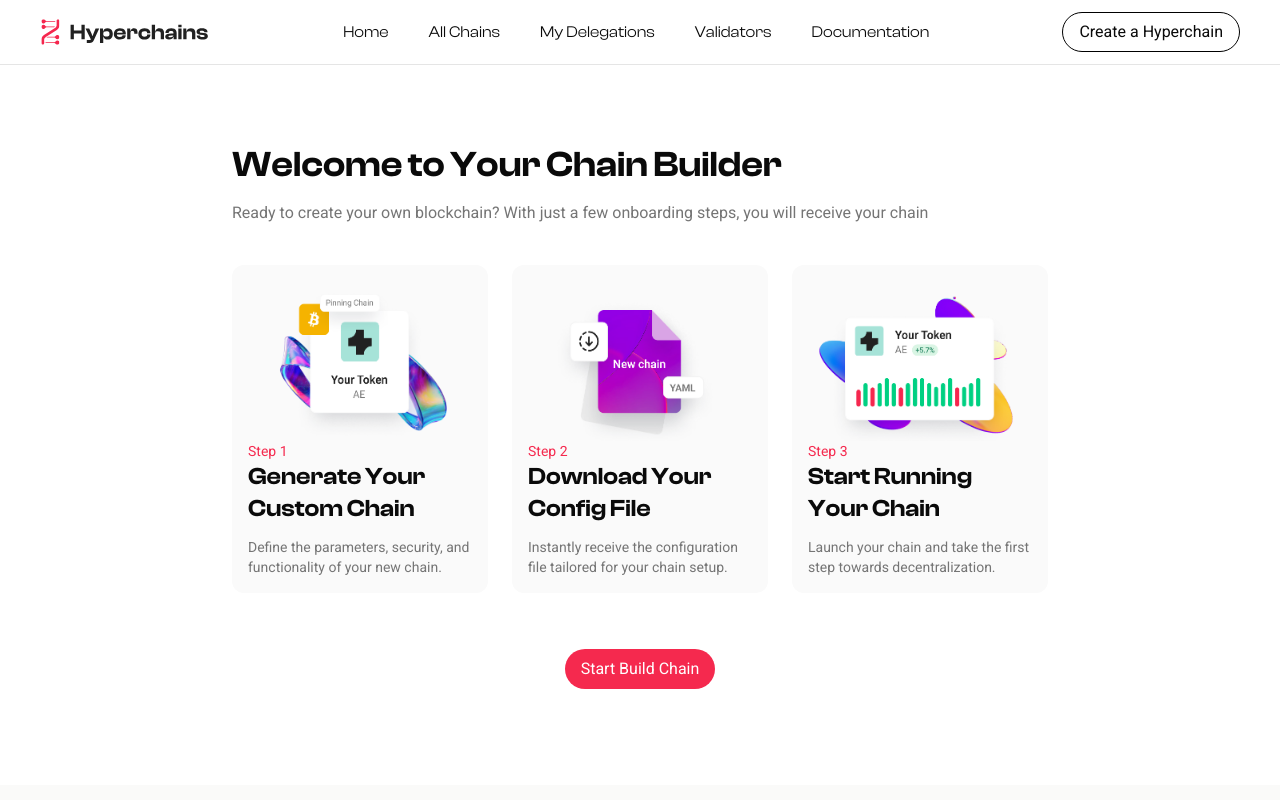
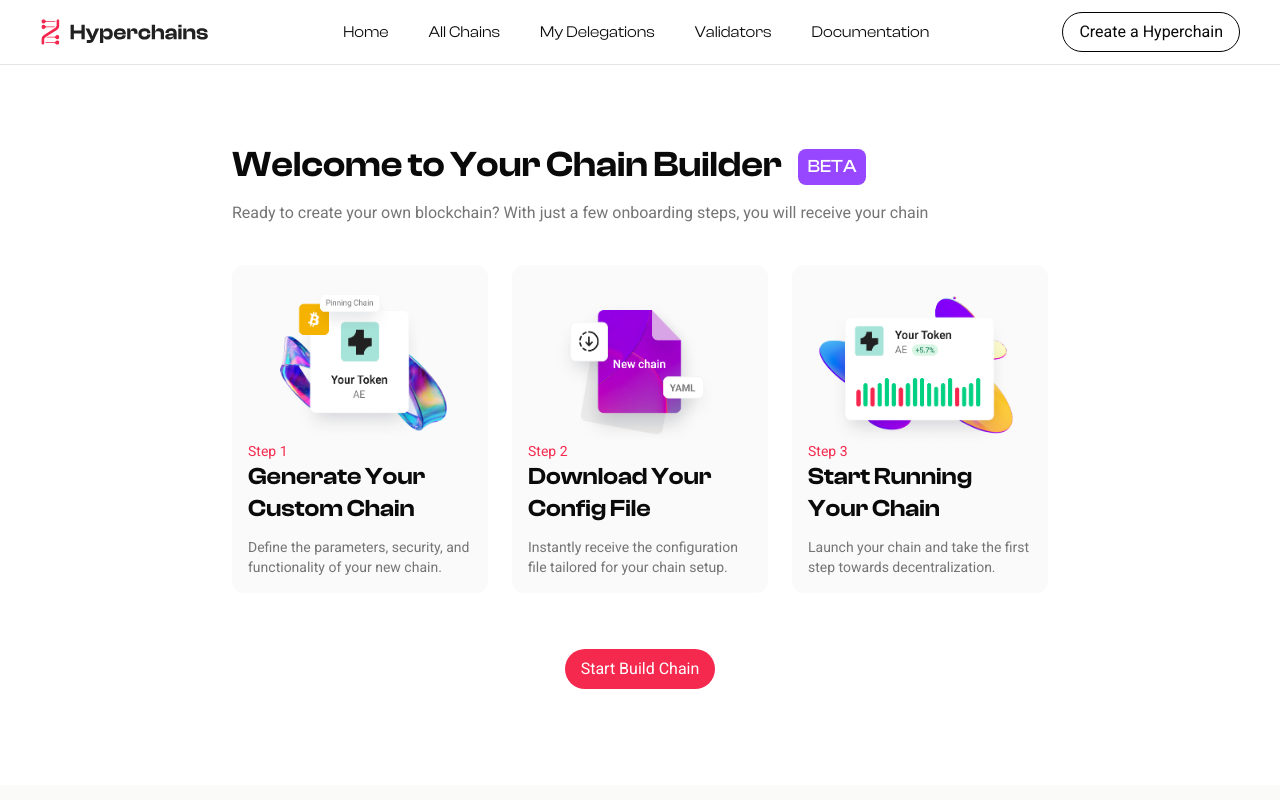
Before and after one commit to unit214/aeternity-hyperchains-initiator, a Next.js app: page / in a window 1280 px wide. Shown: the top 800 px of the page. Built offline with nearby package versions, Linux system fonts and the light colour scheme.

Commit message:
feat: add beta label

```diff
--- a/src/app/(home)/HomePage.tsx
+++ b/src/app/(home)/HomePage.tsx
@@ -4,6 +4,16 @@ import Image from 'next/image';
 import Link from 'next/link';
 
 import { Button } from '@/components/ui/button';
+
+const BetaLabel: React.FC = () => {
+    return (
+        <span className='inline-flex align-middle'>
+            <div className='ml-2 rounded-lg bg-violet-2 px-2.5 py-1 text-lg font-medium uppercase text-white md:ml-4'>
+                beta
+            </div>
+        </span>
+    );
+};
 
 interface StepProps {
     stepNumber: number;
@@ -37,7 +47,10 @@ const HomePage: React.FC = () => {
     return (
         <div className='mb-9 mt-12 flex items-center justify-center font-clash md:mb-24 md:mt-20'>
             <div className='flex flex-col'>
-                <div className='mb-4 text-4xl font-semibold'>Welcome to Your Chain Builder</div>
+                <div className='mb-4 text-4xl font-semibold'>
+                    Welcome to Your Chain Builder
+                    <BetaLabel />
+                </div>
                 <div className='mb-10 font-roboto text-muted-foreground'>
                     Ready to create your own blockchain? With just a few onboarding steps, you will receive your chain
                 </div>
--- a/src/app/globals.css
+++ b/src/app/globals.css
@@ -36,6 +36,7 @@
         --grey-4: 0 1% 72%; /* input placeholder */
         --grey-5: 0 0% 46%; /* muted-foreground */
         --grey-6: 0 0% 24%;
+        --violet-2: 266, 100%, 64%;
         --radius: 0.5rem;
     }
     .dark {
--- a/tailwind.config.ts
+++ b/tailwind.config.ts
@@ -64,7 +64,8 @@ const config: Config = {
                 'grey-2': 'hsl(var(--grey-2))',
                 'grey-3': 'hsl(var(--grey-3))',
                 'grey-4': 'hsl(var(--grey-4))',
-                'grey-6': 'hsl(var(--grey-6))'
+                'grey-6': 'hsl(var(--grey-6))',
+                'violet-2': 'hsl(var(--violet-2))'
             },
             fontFamily: {
                 sans: ['var(--font-geist-sans)'],
```
